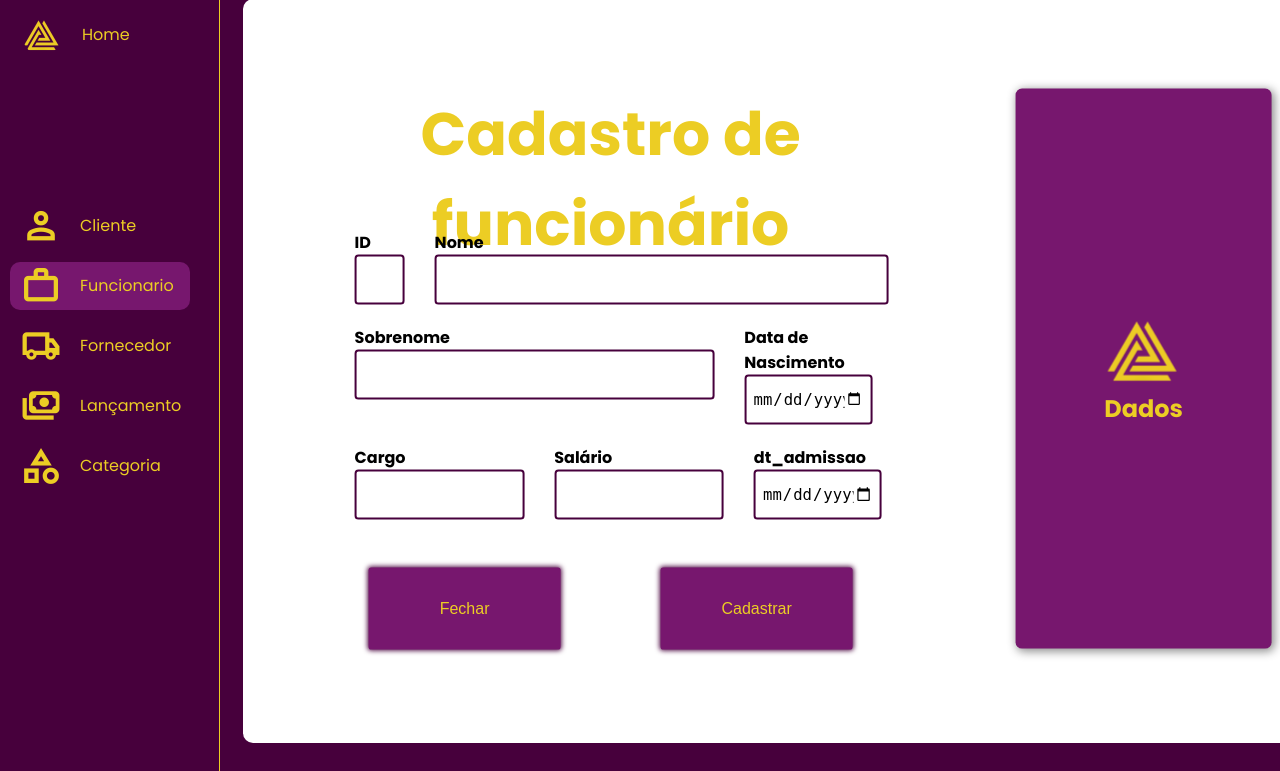
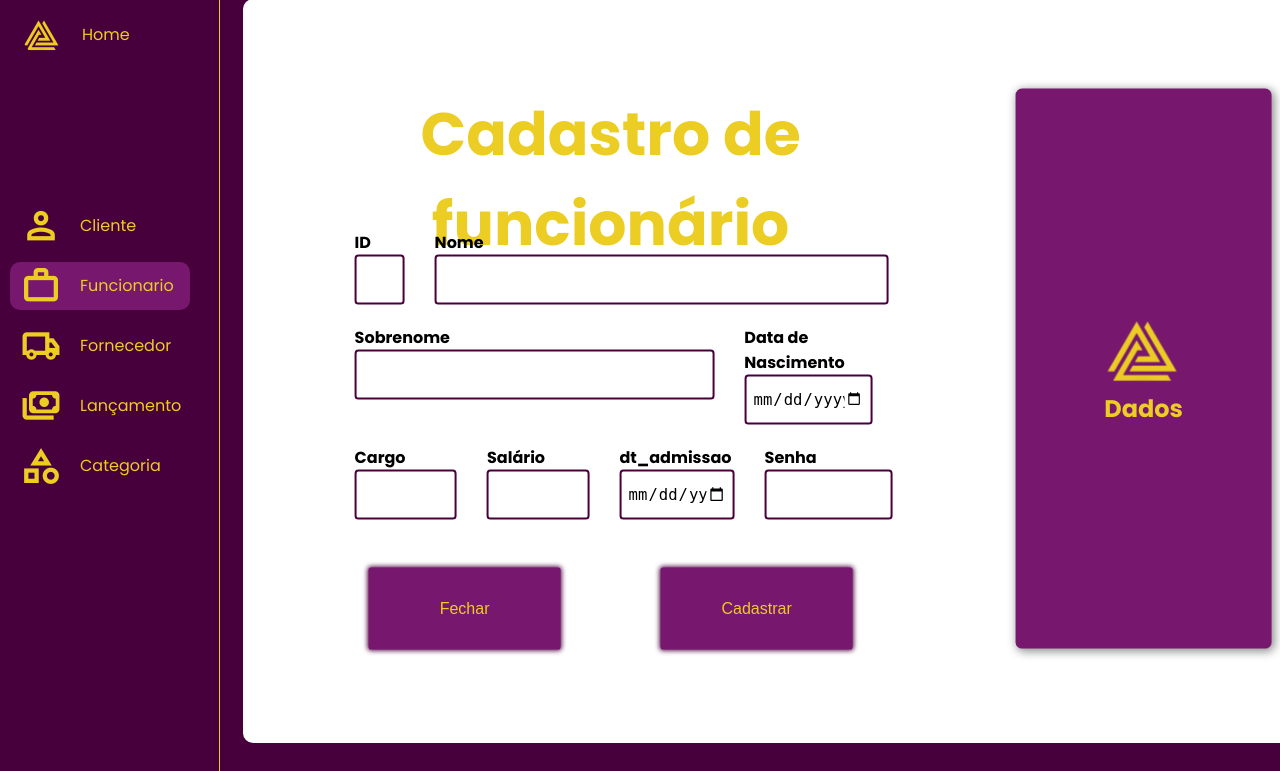
Before and after one commit to RdgsPedro/Tushu-Akashic, a PHP site: page /Funcionario.php in a window 1280 px wide; the page is wider, and only the part inside the window is pictured. Shown: the part 29-800 px from the top of that part. Run offline with PHP 8.4, Linux system fonts and the light colour scheme; some web fonts are replaced.

Commit message:
Atualizando projeto

```diff
--- a/Funcionario.php
+++ b/Funcionario.php
@@ -89,9 +89,9 @@
             <input type="text" name="sobrenome" class="inputs__form sobrenome__input">
           </label>
 
-          <label for="dataNascimento" class="label__form">
+          <label for="dtnas" class="label__form">
             <h1 class="label__text">Data de Nascimento</h1>
-            <input type="date" name="dataNascimento" class="inputs__form dtNascimento__input">
+            <input type="date" name="dtnas" class="inputs__form dtNascimento__input">
           </label>
         </div>
 
@@ -106,9 +106,14 @@
             <input type="text" name="salario" class="inputs__form salario__input">
           </label>
 
-          <label for="dtAdmissao" class="label__form">
+          <label for="dtem" class="label__form">
             <h1 class="label__text">dt_admissao</h1>
-            <input type="date" name="dtAdmissao" class="inputs__form dtAdmissao__input">
+            <input type="date" name="dtem" class="inputs__form dtAdmissao__input">
+          </label>
+
+          <label for="senha" class="label__form">
+            <h1 class="label__text">Senha</h1>
+            <input type="text" name="senha" class="inputs__form senha__input">
           </label>
         </div>
       </div>
--- a/css/Funcionario.css
+++ b/css/Funcionario.css
@@ -83,14 +83,18 @@
   }
 
   .cargo__input {
-    width: 13.25vw;
+    width: 8vw;
   }
 
   .salario__input {
-    width: 13.25vw;
+    width: 8vw;
   }
 
   .dtAdmissao__input {
+    width: 9vw;
+  }
+
+  .senha__input{
     width: 10vw;
   }
 
```
